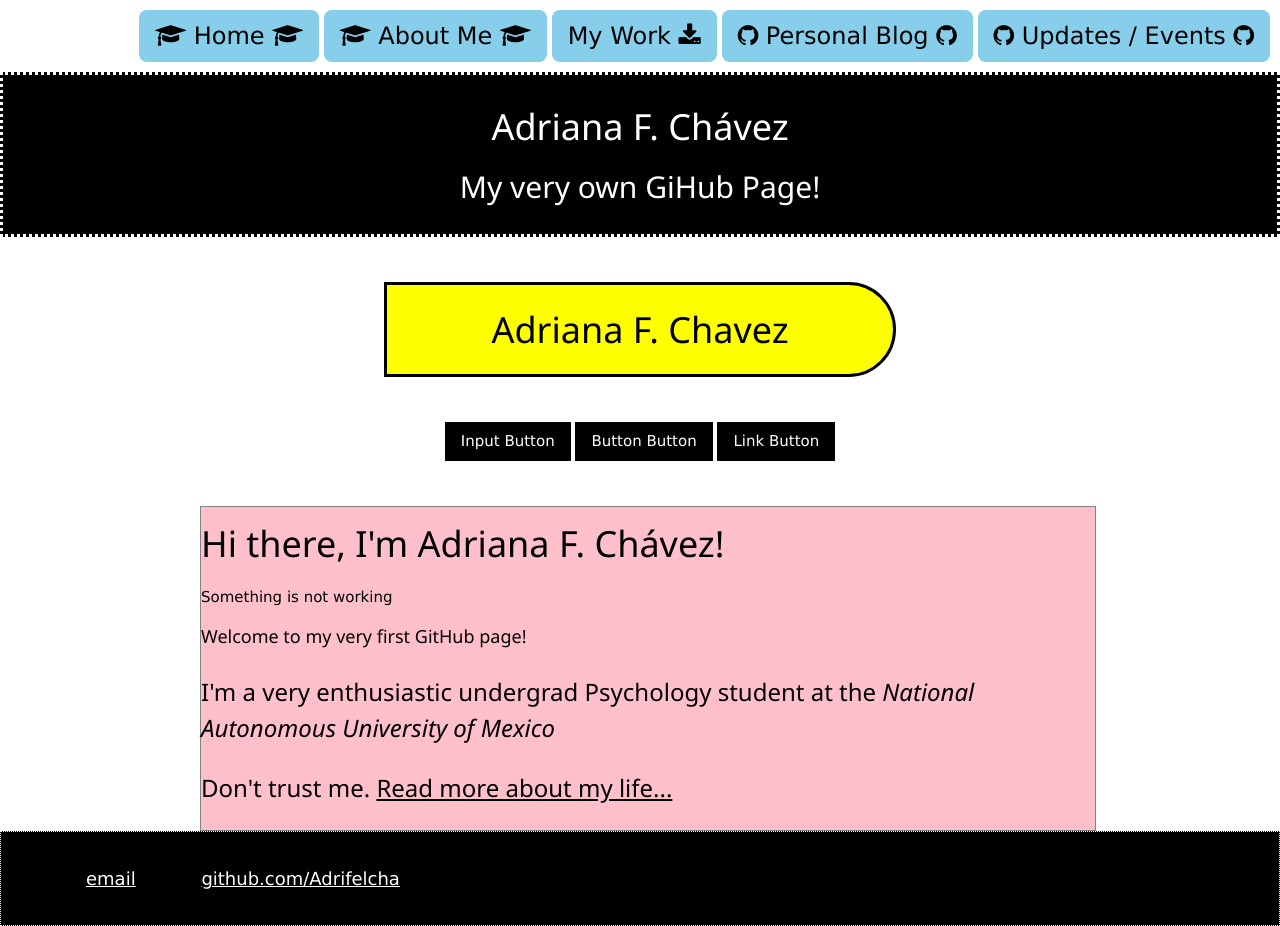
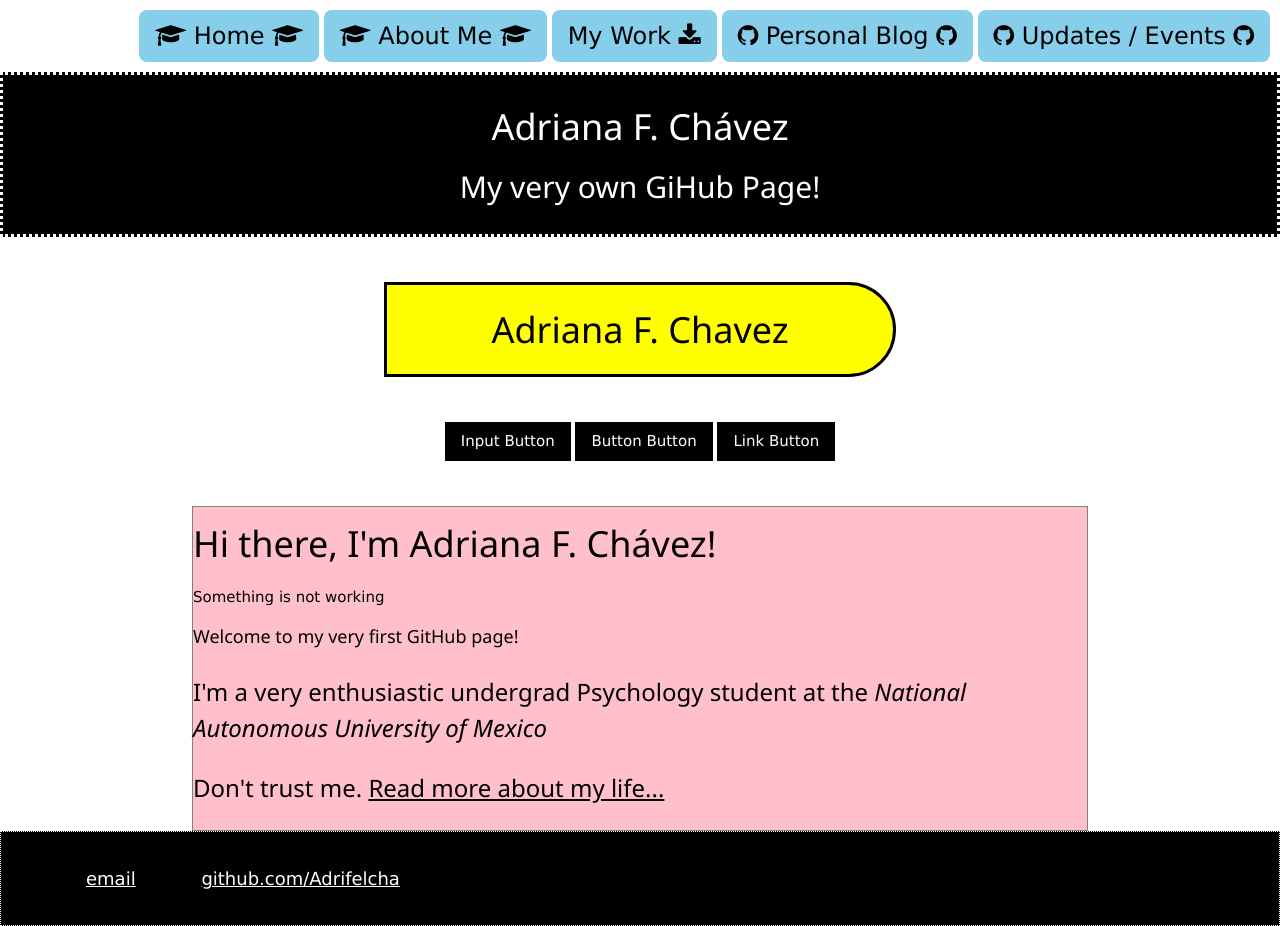
Before and after one commit to Adrifelcha/Adrifelcha-github.io, a Jekyll site: the page built from index.html, in a window 1280 px wide. Built offline with Jekyll 4.4.1, drawn with Linux system fonts in a browser that asks for light colours.

Commit message:
Update default.html

```diff
--- a/_layouts/default.html
+++ b/_layouts/default.html
@@ -63,7 +63,8 @@
 			div.container {
   				   width: 70%;
     				   border: 1px solid gray;
-				   margin-left: 200px;
+				   margin-right: auto;
+    				   margin-left: auto;
 				   background-color: pink;
 			}
 
```
